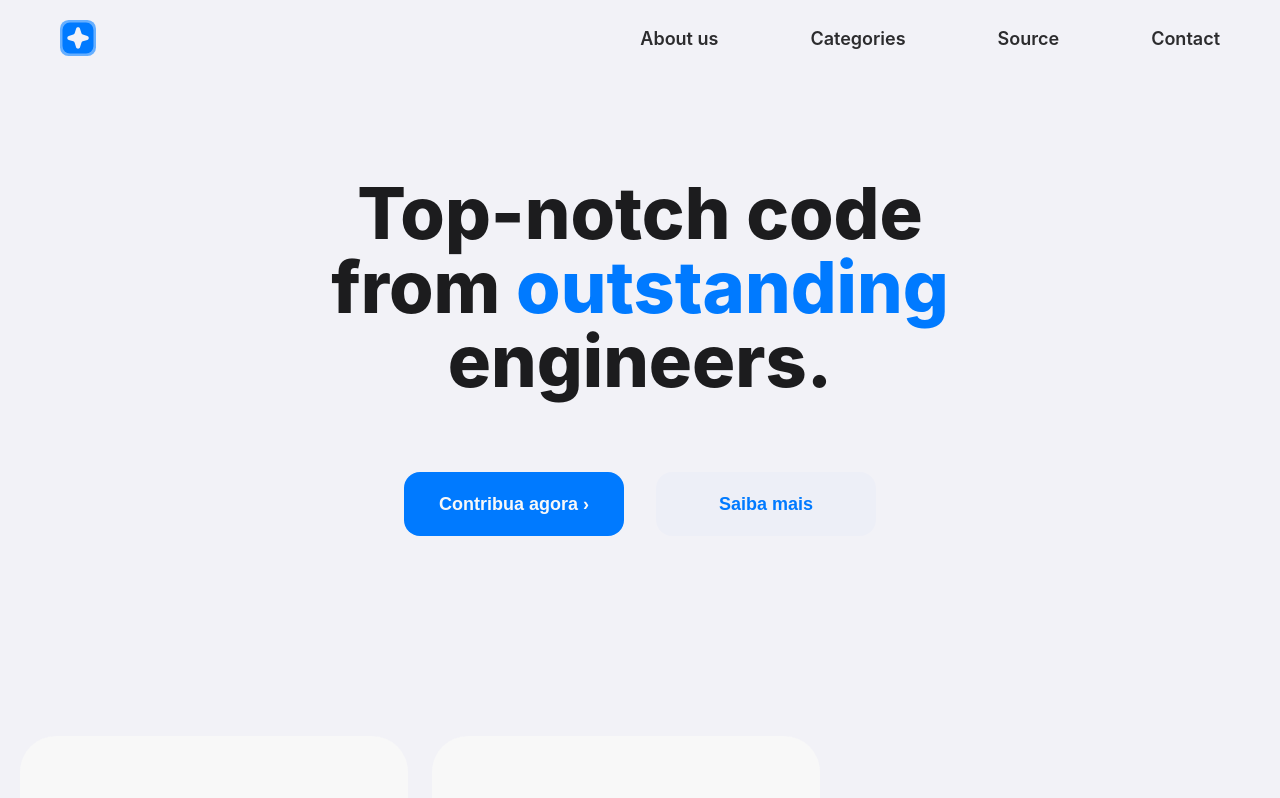
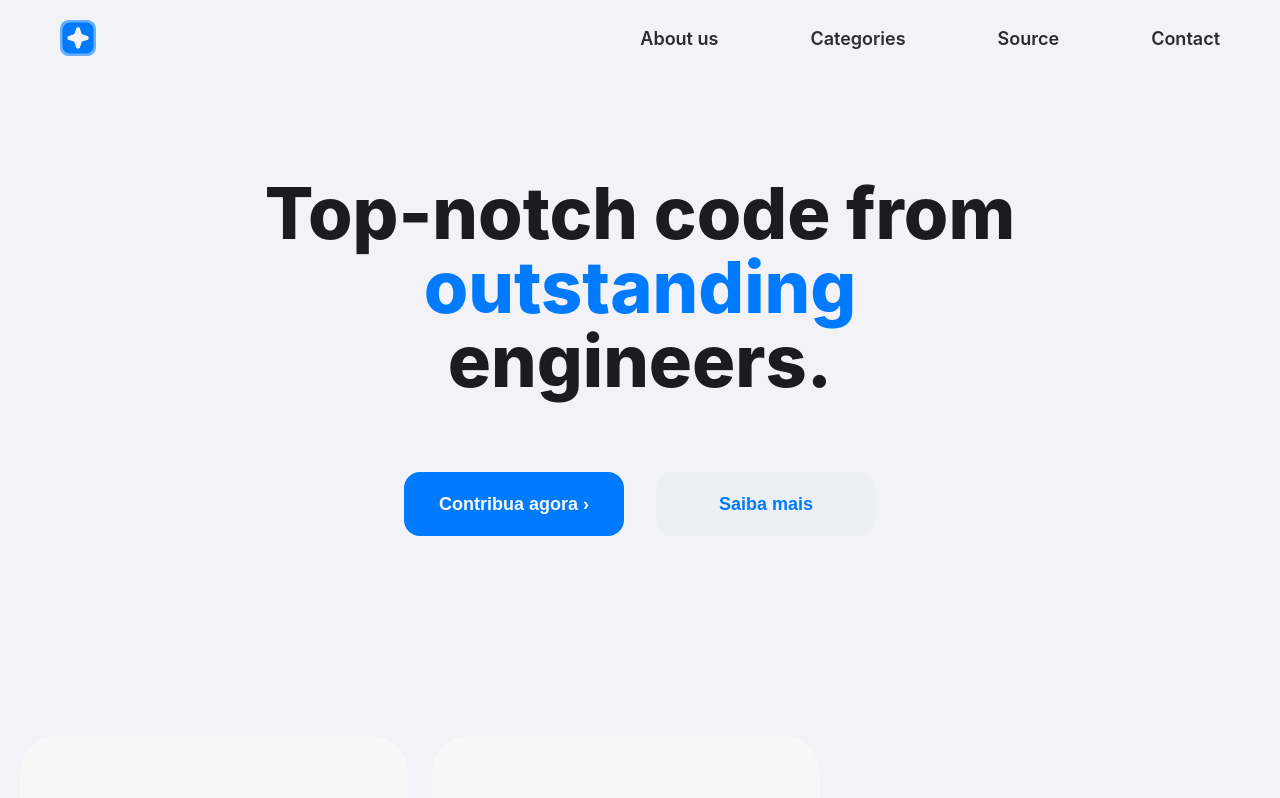
Before and after one commit to tiagoliveira555/petrichor-website, a Next.js app: page / in a window 1280 px wide. Shown: the top 798 px of the page. Built offline with nearby package versions, Linux system fonts and the light colour scheme.

Commit message:
changing title sizing again

```diff
--- a/src/pages/styles.ts
+++ b/src/pages/styles.ts
@@ -1,7 +1,7 @@
 import styled from "styled-components";
 
 export const Title = styled.h1`
-  max-width: 40rem;
+  max-width: 50rem;
   line-height: 74px;
 
   font-size: 72px;
```
